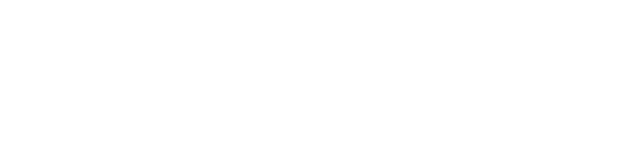
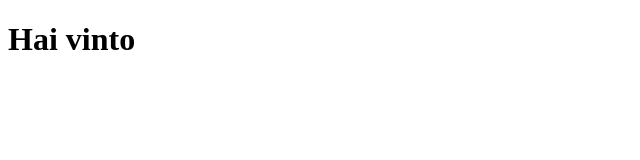
Before and after one commit to kapolandia/js-mail-dadi, a plain HTML site: page dadi/index.html in a window 1280 px wide. Shown: the whole page, without its empty margins (0-640 px from the left). Drawn offline with Linux system fonts and the light colour scheme.

Commit message:
push dadi exercise

```diff
--- a/dadi/index.html
+++ b/dadi/index.html
@@ -6,7 +6,7 @@
     <title>Dadi</title>
 </head>
 <body>
-
+    <h1 id="results"></h1>
     <script src="./script.js"></script>
 </body>
 </html>
--- a/dadi/script.js
+++ b/dadi/script.js
@@ -0,0 +1,11 @@
+let userNumber = Math.floor(Math.random() * 7);
+let bankNumber = Math.floor(Math.random() * 7);
+let results = document.getElementById('results')
+
+if(userNumber > bankNumber){
+    results.innerHTML = "Hai vinto";
+}else if(userNumber < bankNumber){
+    results.innerHTML = "Hai perso";
+}else if(userNumber = bankNumber){
+    results.innerHTML = "Patta!";
+}
```
